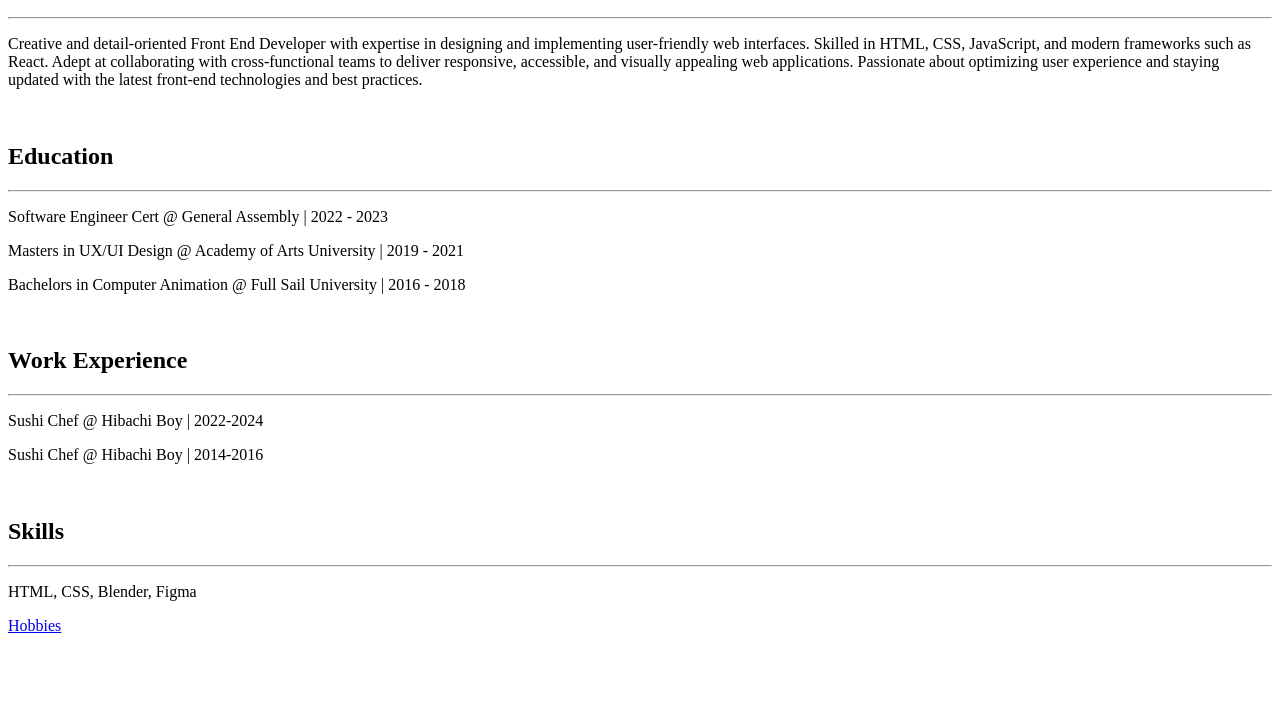
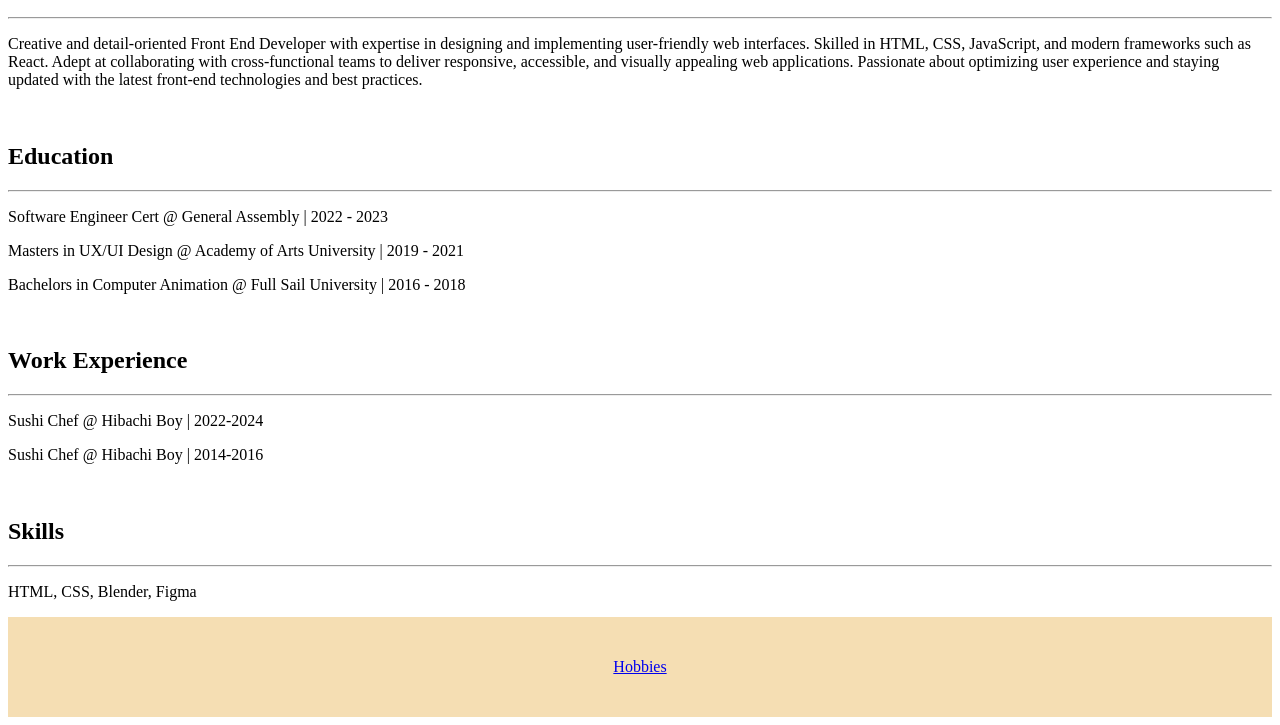
Before and after one commit to BrandonLHaupt/Capstone-1, a plain HTML site: page index.html in a window 1280 px wide. Shown: the part 334-1059 px from the top of the page. Before the commit the page ends 977 px from the top, so only its background shows below. Drawn offline with Linux system fonts and the light colour scheme.

Commit message:
Styled Footer a little

```diff
--- a/index.html
+++ b/index.html
@@ -44,7 +44,16 @@
     <hr />
     <p>HTML, CSS, Blender, Figma</p>
 
-    <footer>
+    <footer
+      style="
+        height: 100px;
+        width: 100%;
+        background-color: wheat;
+        display: flex;
+        justify-content: center;
+        align-items: center;
+      "
+    >
       <a href="./public/hobbies.html">Hobbies</a>
     </footer>
   </body>
```
